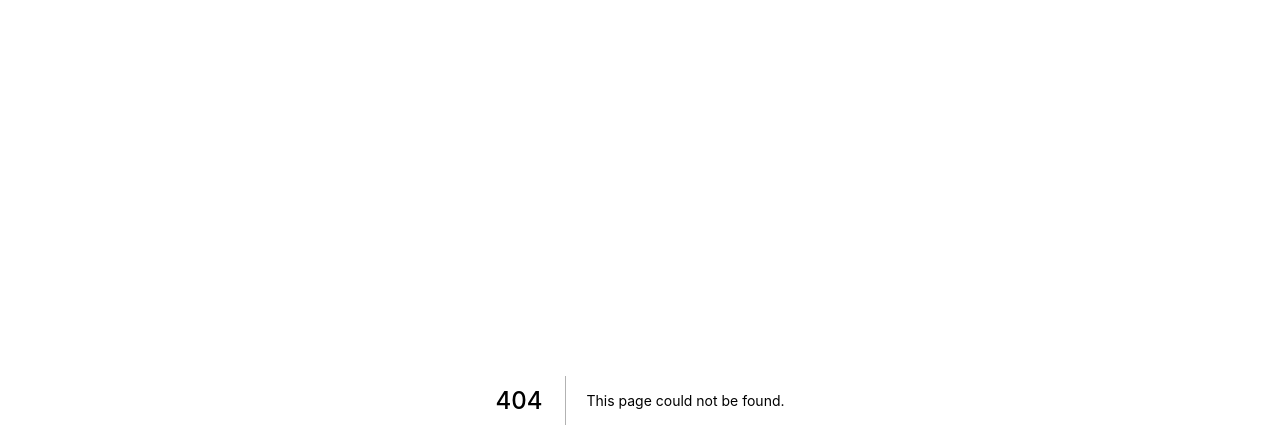
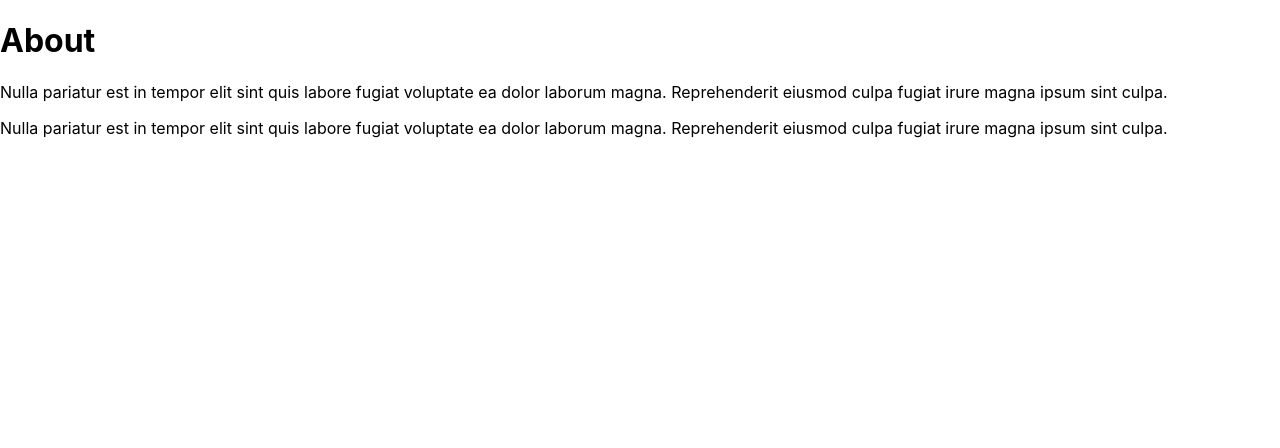
Before and after one commit to Sulaiman451/Next.js-Tutorial, a Next.js app: page /about in a window 1280 px wide. Before the commit this address had no page. Shown: the top 448 px of the page. Built offline with nearby package versions, Linux system fonts and the light colour scheme.

Commit message:
Create pages & routes using React components

```diff
--- /dev/null
+++ b/pages/about.js
@@ -0,0 +1,19 @@
+const About = () => {
+  return (
+    <div>
+      <h1>About</h1>
+      <p>
+        Nulla pariatur est in tempor elit sint quis labore fugiat voluptate ea
+        dolor laborum magna. Reprehenderit eiusmod culpa fugiat irure magna
+        ipsum sint culpa.
+      </p>
+      <p>
+        Nulla pariatur est in tempor elit sint quis labore fugiat voluptate ea
+        dolor laborum magna. Reprehenderit eiusmod culpa fugiat irure magna
+        ipsum sint culpa.
+      </p>
+    </div>
+  );
+};
+
+export default About;
```
Also changed, not shown: pages/index.js (+10 -0 lines), pages/ninjas/index.js (added, +9 -0 lines), pages/ninjas/test.js (added, +9 -0 lines).
